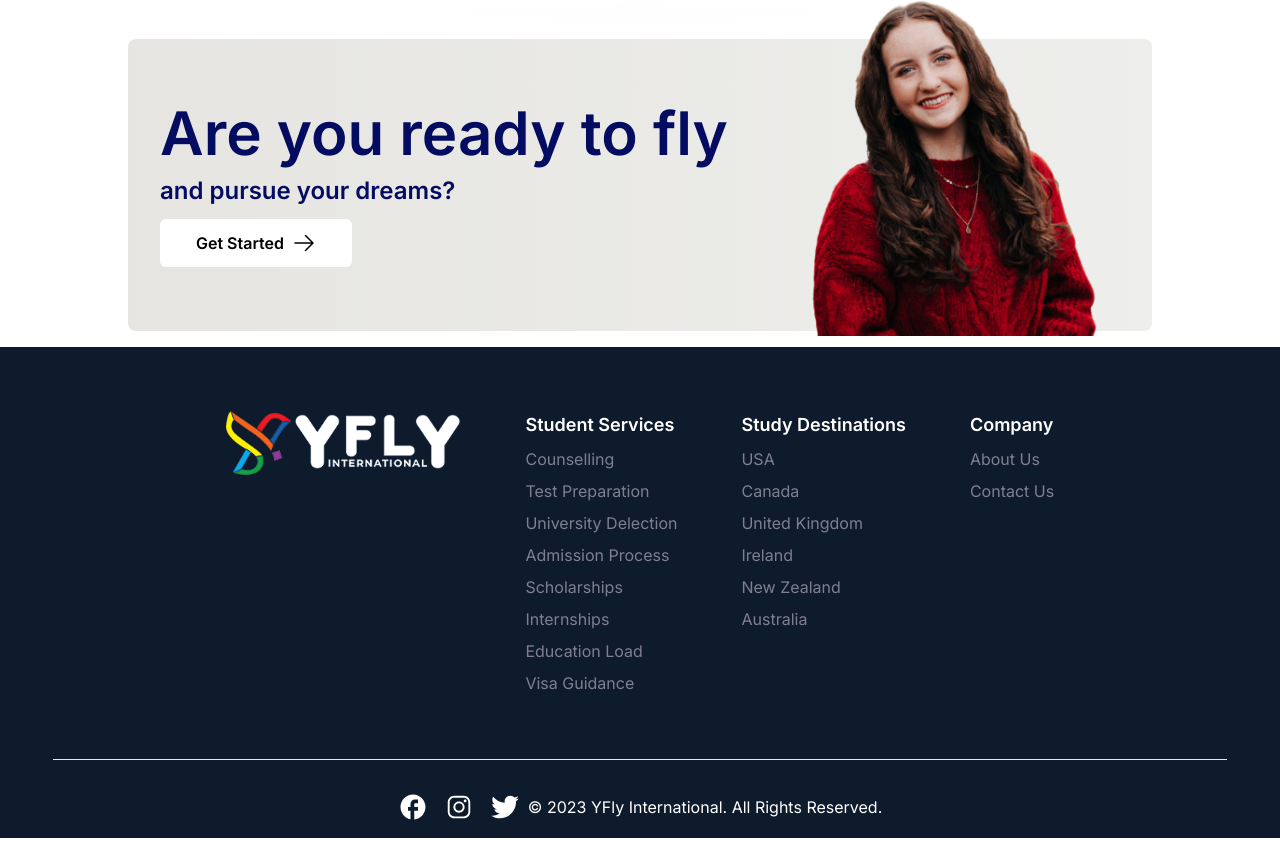
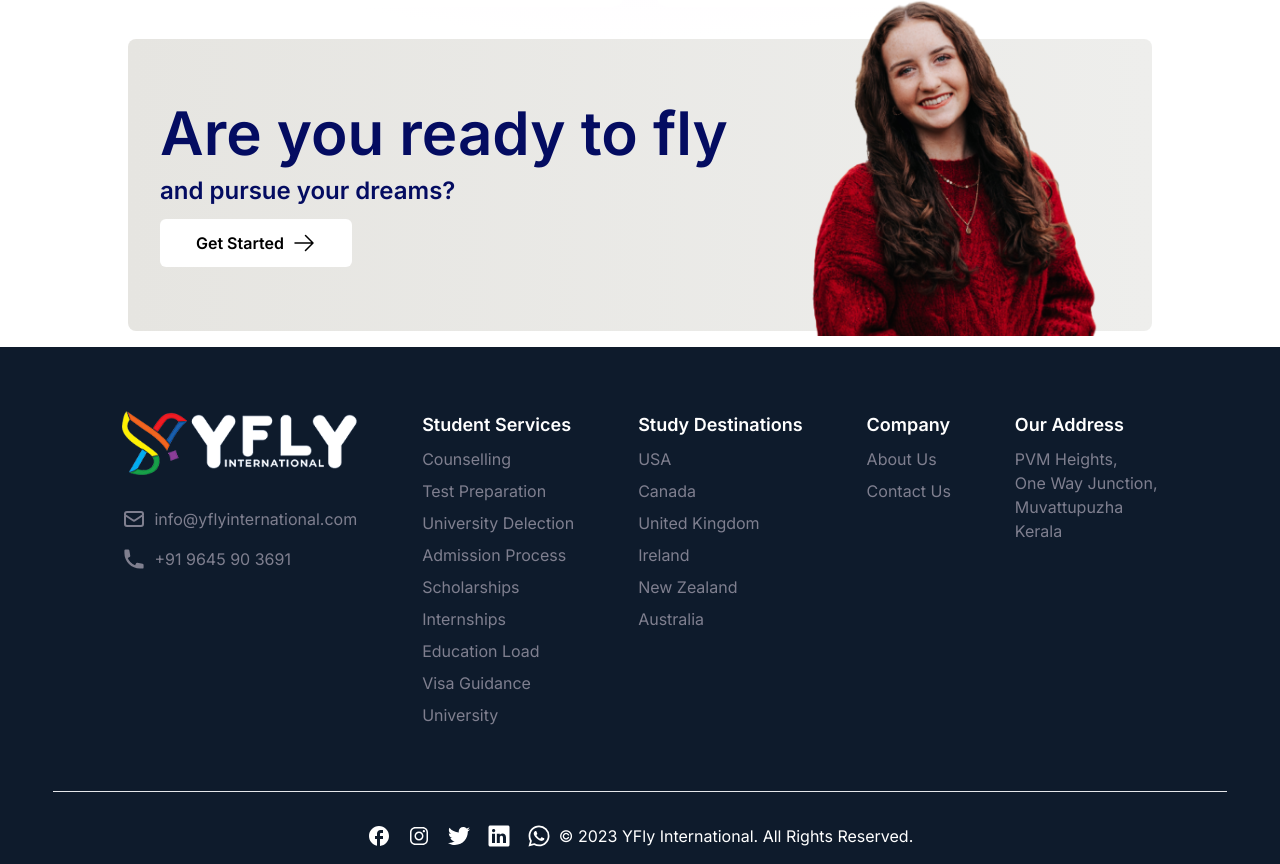
Before and after one commit to DarkPhoenix2704/yflyintl, a Next.js app: page / in a window 1280 px wide. Shown: the part 1438-2302 px from the top of the page. Before the commit the page ends 2276 px from the top, so only its background shows below. Built offline with nearby package versions, Linux system fonts and the light colour scheme.

Commit message:
fix: design

```diff
--- a/components/Footer.tsx
+++ b/components/Footer.tsx
@@ -1,18 +1,37 @@
 /* eslint-disable @next/next/no-img-element */
 import { destinations } from "@app/data/destinations";
 import Link from "next/link";
+import { HiOutlineMail, HiPhone } from "react-icons/hi";
 import { IoLogoInstagram, IoLogoTwitter } from "react-icons/io";
+import { IoLogoLinkedin, IoLogoWhatsapp } from "react-icons/io5";
 import { MdFacebook } from "react-icons/md";
 
 export const Footer = () => {
   return (
     <div className="bg-[#0e1b2c] mt-4 flex items-center flex-col">
       <div className="px-4 lg:px-16 flex gap-4 lg:gap-16 flex-col lg:flex-row justify-center w-full py-16 text-white">
-        <img
-          src="/logo_white.png"
-          className="h-24 lg:h-16 mb-8"
-          alt="Logo White"
-        />
+        <div className="flex flex-col gap-4">
+          <img
+            src="/logo_white.png"
+            className="h-24 lg:h-16 mb-8 lg:mb-4"
+            alt="Logo White"
+          />
+          <Link
+            href="mailto:info@yflyinternational.com"
+            className="flex flex-row text-[#7f7f8f] hover:text-white items-center gap-2"
+          >
+            <HiOutlineMail className="text-2xl" />
+            info@yflyinternational.com{" "}
+          </Link>
+          <Link
+            href="mailto:info@yflyinternational.com"
+            className="flex flex-row text-[#7f7f8f] hover:text-white items-center gap-2"
+          >
+            <HiPhone className="text-2xl" />
+            +91 9645 90 3691
+          </Link>
+        </div>
+
         <div className="flex flex-col">
           <h1 className="text-lg font-semibold">Student Services</h1>
           <div className="flex flex-col gap-2 mt-2 text-[#7f7f8f]">
@@ -26,6 +45,12 @@
             <p className="hover:text-white cursor-pointer">Internships</p>
             <p className="hover:text-white cursor-pointer">Education Load</p>
             <p className="hover:text-white cursor-pointer">Visa Guidance</p>
+            <Link
+              href="/university"
+              className="hover:text-white cursor-pointer"
+            >
+              University
+            </Link>
           </div>
         </div>
         <div className="flex flex-col">
@@ -52,13 +77,36 @@
             </Link>
           </div>
         </div>
+        <div className="flex flex-col">
+          <h1 className="text-lg font-semibold">Our Address</h1>
+          <div className="flex flex-col gap-2 mt-2 text-[#7f7f8f]">
+            PVM Heights, <br />
+            One Way Junction,
+            <br />
+            Muvattupuzha
+            <br />
+            Kerala
+          </div>
+        </div>
       </div>
       <hr className="w-11/12 py-2" />
       <div className="flex py-4 gap-2 flex-col items-center md:flex-row">
         <div className="flex flex-row gap-4">
-          <MdFacebook className="text-3xl text-white" />
-          <IoLogoInstagram className="text-3xl text-white" />
-          <IoLogoTwitter className="text-3xl text-white" />
+          <Link href="https://www.facebook.com/yfly.international">
+            <MdFacebook className="text-2xl text-white" />
+          </Link>
+          <Link href="https://www.instagram.com/yfly_international/">
+            <IoLogoInstagram className="text-2xl text-white" />
+          </Link>
+          <Link href="/">
+            <IoLogoTwitter className="text-2xl text-white" />
+          </Link>
+          <Link href="https://www.linkedin.com/company/yfly-international">
+            <IoLogoLinkedin className="text-2xl text-white" />
+          </Link>
+          <Link href="https://web.whatsapp.com/send/?phone=919947788222&text=Hello%2C+YFLY+&type=phone_number&app_absent=0">
+            <IoLogoWhatsapp className="text-2xl text-white" />
+          </Link>
         </div>
         <p className="text-white">
           © 2023 YFly International. All Rights Reserved.
--- a/pages/university.tsx
+++ b/pages/university.tsx
@@ -14,7 +14,7 @@
 const UniverityPage = () => {
   const [selectedCountry, setSelectedCountry] = useState<
     (typeof selectOptions)[0] | null
-  >(null);
+  >(selectOptions[0]);
 
   const [search, setSearch] = useState<string | null>(null);
 
```
